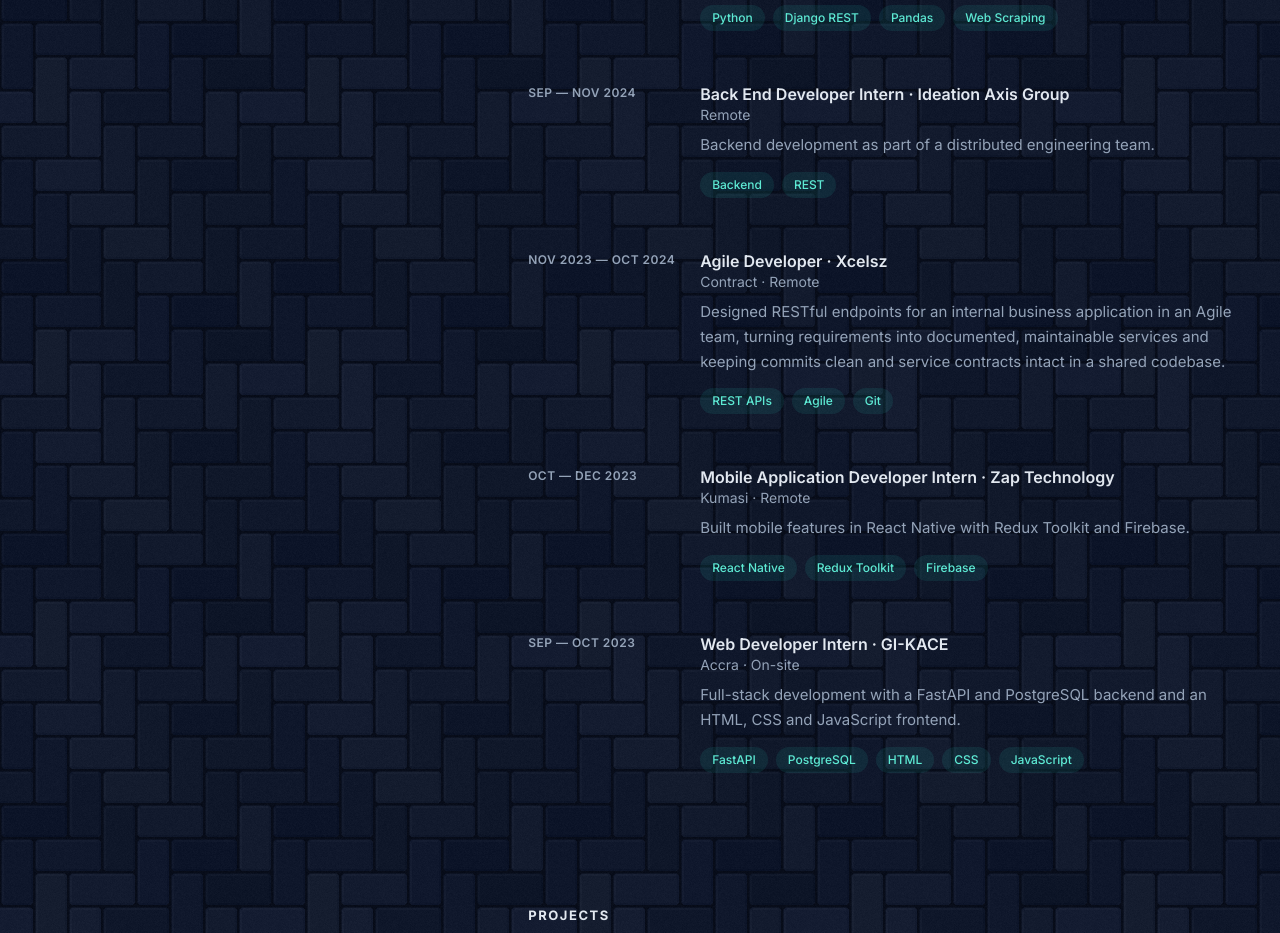
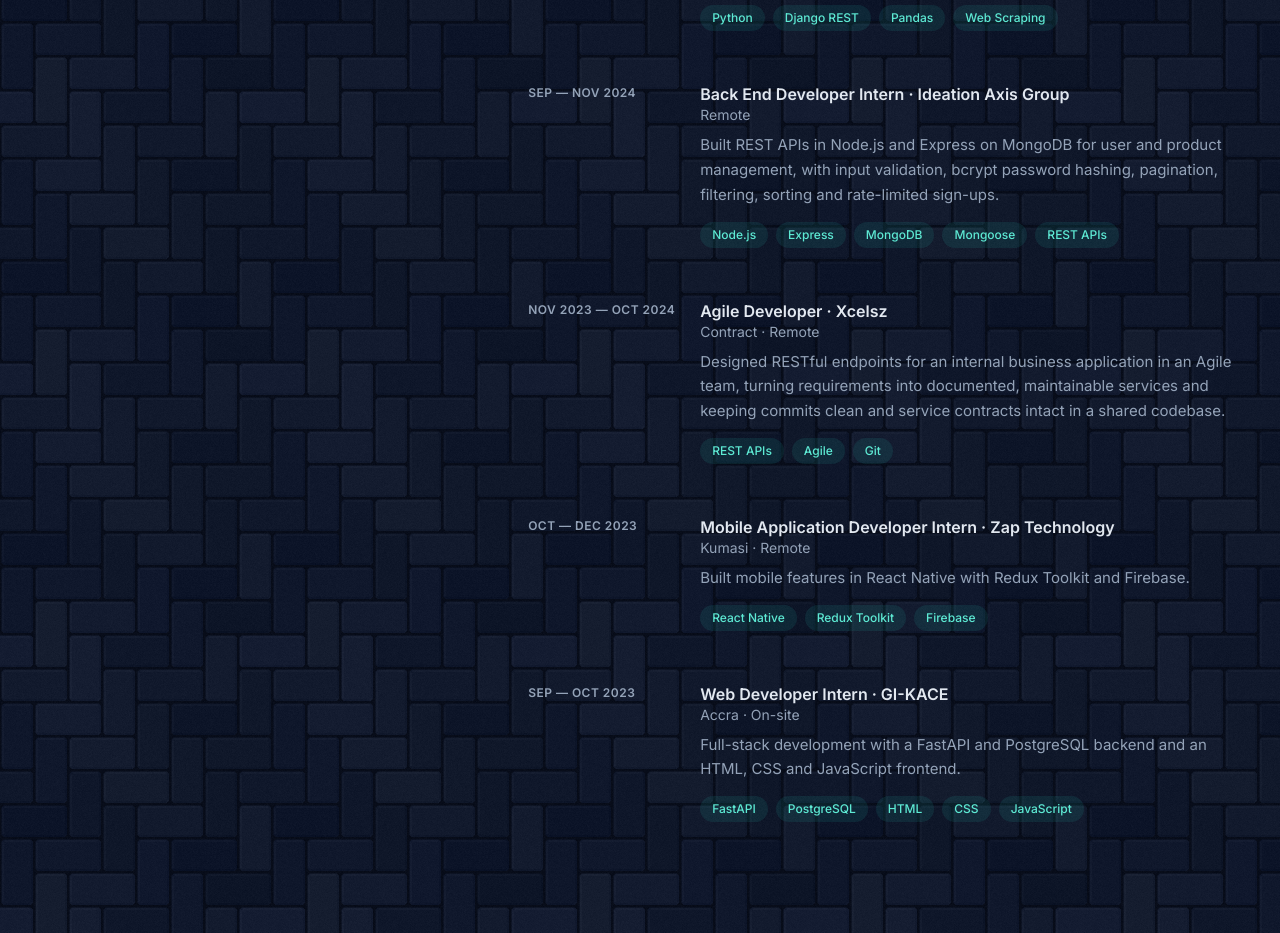
Before and after one commit to Jerry-Khobby/portfolio-site, a React (Create React App) app: page / in a window 1280 px wide. Shown: the part 1780-2713 px from the top of the page. Built offline with nearby package versions, Linux system fonts and the light colour scheme.

Commit message:
Describe Ideation Axis internship work from its repo

```diff
--- a/src/data/experiences.js
+++ b/src/data/experiences.js
@@ -20,8 +20,8 @@
     role: "Back End Developer Intern",
     org: "Ideation Axis Group",
     where: "Remote",
-    body: "Backend development as part of a distributed engineering team.",
-    tags: ["Backend", "REST"],
+    body: "Built REST APIs in Node.js and Express on MongoDB for user and product management, with input validation, bcrypt password hashing, pagination, filtering, sorting and rate-limited sign-ups.",
+    tags: ["Node.js", "Express", "MongoDB", "Mongoose", "REST APIs"],
   },
   {
     when: "Nov 2023 — Oct 2024",
```
